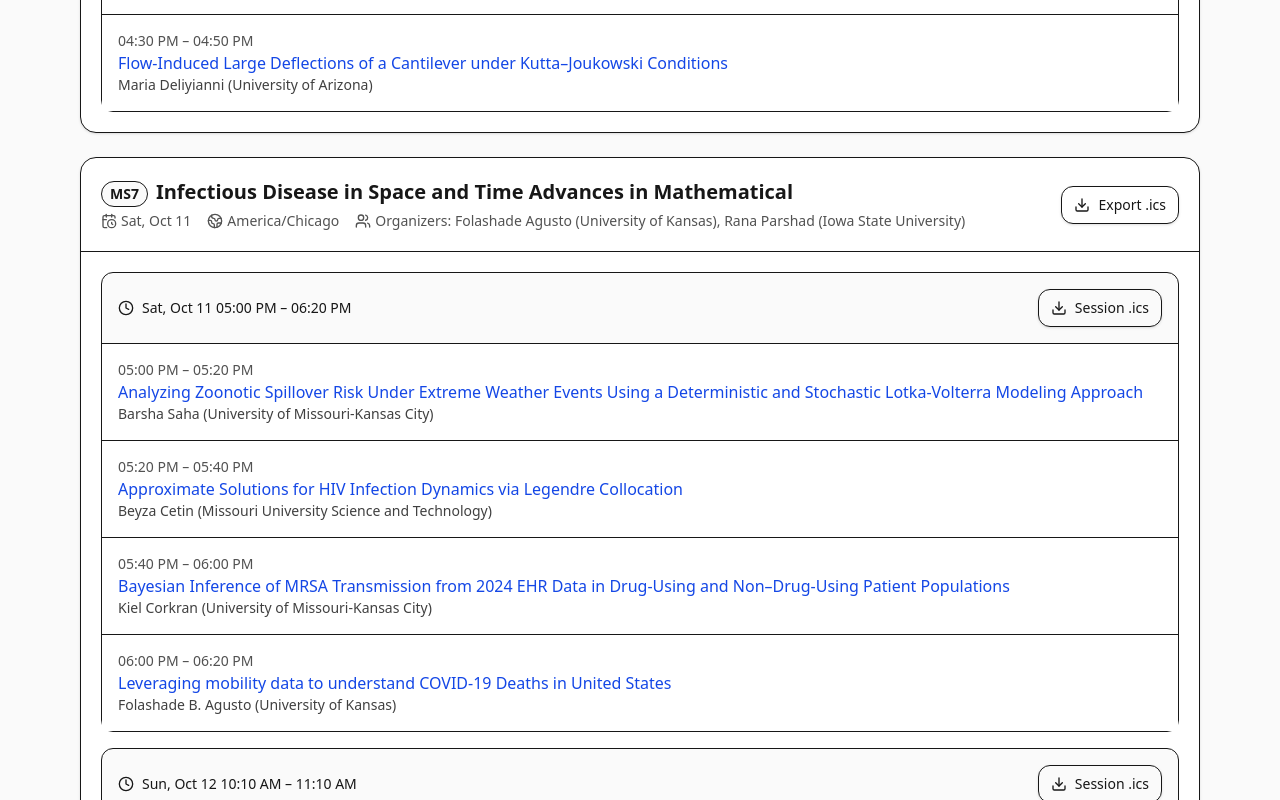
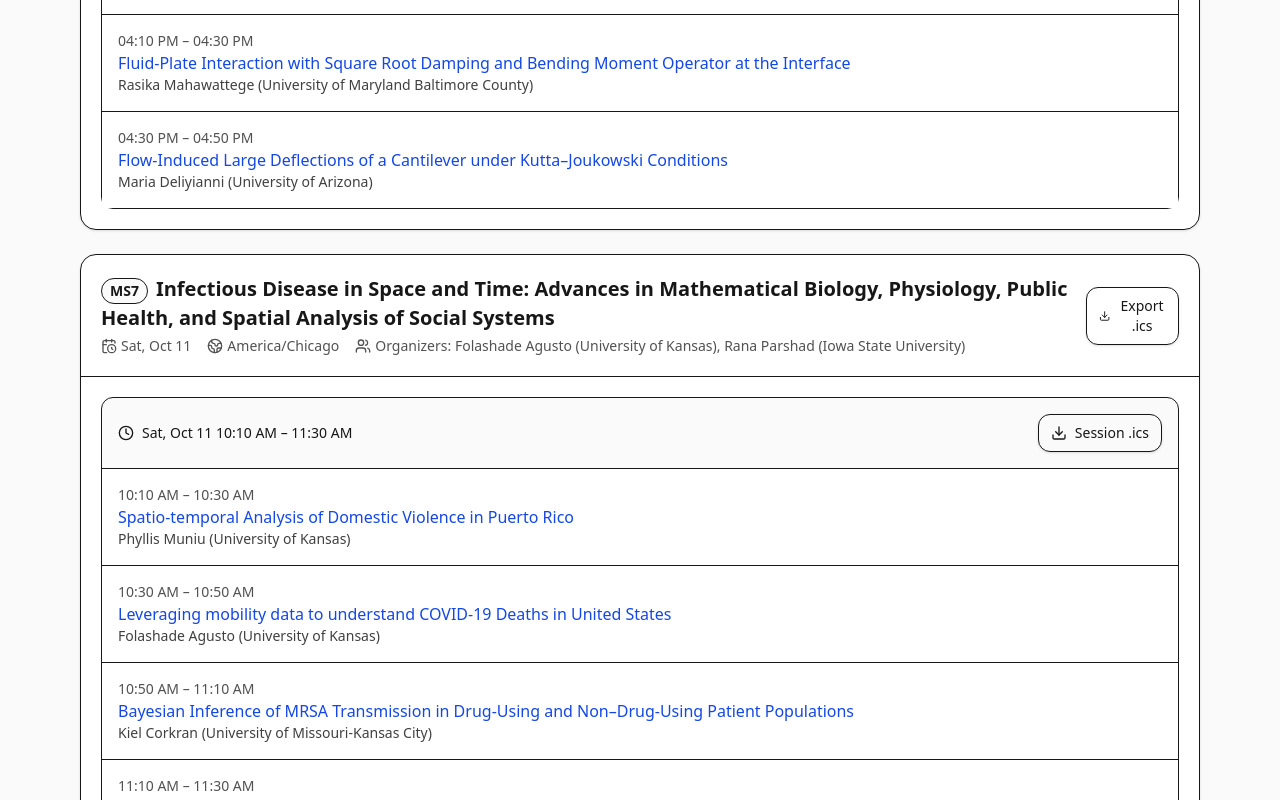
Before and after one commit to SIAM-UARK/UARK-SIAM-CSS-25, a React (Vite) app: page /#/ in a window 1280 px wide. Shown: the part 5892-6692 px from the top of the page. Built offline with nearby package versions, Linux system fonts and the light colour scheme.

Commit message:
update according to email notes

```diff
--- a/src/data/abstract/07_infectious-disease-in-space-and-time-advances-in-mathematical.json
+++ b/src/data/abstract/07_infectious-disease-in-space-and-time-advances-in-mathematical-biology.json
@@ -1,5 +1,5 @@
 {
-  "minisymposium_title": "Infectious Disease in Space and Time Advances in Mathematical",
+  "minisymposium_title": "Infectious Disease in Space and Time: Advances in Mathematical Biology, Physiology, Public Health, and Spatial Analysis of Social Systems",
   "talks": [
     {
       "title": "Analyzing Zoonotic Spillover Risk Under Extreme Weather Events Using a Deterministic and Stochastic Lotka-Volterra Modeling Approach",
--- a/src/sessions.js
+++ b/src/sessions.js
@@ -264,25 +264,35 @@ export default [
             "affiliation": "Pontifical Catholic University of Chile"
           }
         ]
-      }
-    ],
-    sessions: [
+      },
+      {
+        "title": "TBD",
+        "speakers": [
+          {
+            "name": "Joanna Held",
+            "affiliation": "TBD"
+          }
+        ]
+      }
+    ],
+    sessions: [
+      {
+        start: "2025-10-11T10:10:00-05:00",
+        end: "2025-10-11T11:30:00-05:00",
+        talks: [
+          { title: "Parameter-robust operator preconditioning for condensed hybridized systems", start: "2025-10-11T10:10:00-05:00", end: "2025-10-11T10:30:00-05:00", speakers: [{ name: "Jeonghun J. Lee", affiliation: "Baylor University" }] },
+          { title: "Data assimilation and uncertainty quantification in molecular dynamics", start: "2025-10-11T10:30:00-05:00", end: "2025-10-11T10:50:00-05:00", speakers: [{ name: "Anastasios Matzavinos", affiliation: "Pontifical Catholic University of Chile" }] },
+          { title: "Social Media Mobs as Epidemics: A Mathematical Approach to Narrative Spread", start: "2025-10-11T10:50:00-05:00", end: "2025-10-11T11:10:00-05:00", speakers: [{ name: "Ahmed Al-Taweel", affiliation: "Georgia Southern University" }] },
+          { title: "Averaging in a Certain Almost Hamiltonian System with Singularities", start: "2025-10-11T11:10:00-05:00", end: "2025-10-11T11:30:00-05:00", speakers: [{ name: "Alex Grigo", affiliation: "University of Oklahoma" }] }
+        ]
+      },
       {
         start: "2025-10-11T15:30:00-05:00",
-        end: "2025-10-11T16:30:00-05:00",
+        end: "2025-10-11T16:50:00-05:00",
         talks: [
           { title: "Mathematical model of how the  immune system fights  a viral infection", start: "2025-10-11T15:30:00-05:00", end: "2025-10-11T15:50:00-05:00", speakers: [{ name: "Benito Chen-Charpentier", affiliation: "University of Texas at Arlington" }] },
-          { title: "Social Media Mobs as Epidemics: A Mathematical Approach to Narrative Spread", start: "2025-10-11T15:50:00-05:00", end: "2025-10-11T16:10:00-05:00", speakers: [{ name: "Ahmed Al-Taweel", affiliation: "Georgia Southern University" }] },
-          { title: "Numerical studies to the Chaplygin gas equation", start: "2025-10-11T16:10:00-05:00", end: "2025-10-11T16:30:00-05:00", speakers: [{ name: "Ying Wang", affiliation: "University of Oklahoma" }] },
-          { title: "Parameter-robust operator preconditioning for condensed hybridized systems", start: "2025-10-11T16:30:00-05:00", end: "2025-10-11T16:50:00-05:00", speakers: [{ name: "Jeonghun J. Lee", affiliation: "Baylor University" }] }
-        ]
-      },
-      {
-        start: "2025-10-11T17:00:00-05:00",
-        end: "2025-10-11T18:00:00-05:00",
-        talks: [
-          { title: "Averaging in a Certain Almost Hamiltonian System with Singularities", start: "2025-10-11T17:00:00-05:00", end: "2025-10-11T17:20:00-05:00", speakers: [{ name: "Alex Grigo", affiliation: "University of Oklahoma" }] },
-          { title: "Data assimilation and uncertainty quantification in molecular dynamics", start: "2025-10-11T17:20:00-05:00", end: "2025-10-11T17:40:00-05:00", speakers: [{ name: "Anastasios Matzavinos", affiliation: "Pontifical Catholic University of Chile" }] }
+          { title: "Numerical studies to the Chaplygin gas equation", start: "2025-10-11T15:50:00-05:00", end: "2025-10-11T16:10:00-05:00", speakers: [{ name: "Ying Wang", affiliation: "University of Oklahoma" }] },
+          { title: "TBD", start: "2025-10-11T16:10:00-05:00", end: "2025-10-11T16:30:00-05:00", speakers: [{ name: "Joanna Held", affiliation: "TBD" }] }
         ]
       }
     ]
@@ -393,7 +403,7 @@ export default [
     ]
   },
   {
-    "minisymposium_title": "Infectious Disease in Space and Time Advances in Mathematical",
+    "minisymposium_title": "Infectious Disease in Space and Time: Advances in Mathematical Biology, Physiology, Public Health, and Spatial Analysis of Social Systems",
     "organizers": [
       { "name": "Folashade Agusto", "affiliation": "University of Kansas"},
       { "name": "Rana Parshad", "affiliation": "Iowa State University"}
@@ -403,6 +413,33 @@ export default [
     timezone: "America/Chicago",
     "talks": [
       {
+        "title": "Spatio-temporal Analysis of Domestic Violence in Puerto Rico",
+        "speakers": [
+          {
+            "name": "Phyllis Muniu",
+            "affiliation": "University of Kansas"
+          }
+        ]
+      },
+      {
+        "title": "Leveraging mobility data to understand COVID-19 Deaths in United States",
+        "speakers": [
+          {
+            "name": "Folashade Agusto",
+            "affiliation": "University of Kansas"
+          }
+        ]
+      },
+      {
+        "title": "Bayesian Inference of MRSA Transmission in Drug-Using and Non–Drug-Using Patient Populations",
+        "speakers": [
+          {
+            "name": "Kiel Corkran",
+            "affiliation": "University of Missouri-Kansas City"
+          }
+        ]
+      },
+      {
         "title": "Analyzing Zoonotic Spillover Risk Under Extreme Weather Events Using a Deterministic and Stochastic Lotka-Volterra Modeling Approach",
         "speakers": [
           {
@@ -412,68 +449,87 @@ export default [
         ]
       },
       {
-        "title": "Approximate Solutions for HIV Infection Dynamics via Legendre Collocation",
+        "title": "Higher Codimension Bogdanov-Takens Bifurcation in Predator-Prey Systems with Additional Food Supplementation and Predator Competition",
+        "speakers": [
+          {
+            "name": "Kanishka Goyal",
+            "affiliation": "Iowa State University"
+          }
+        ]
+      },
+      {
+        "title": "An eco-epidemiological model with prey taxis and \"slow\" diffusion",
+        "speakers": [
+          {
+            "name": "Rana Parshad",
+            "affiliation": "Iowa State University"
+          }
+        ]
+      },
+      {
+        "title": "Dual Control of Lyme Disease and Emerald Ash Borer Under Climatic Forcing: A Hybrid ODE–PDE Model with Lévy Noise",
+        "speakers": [
+          {
+            "name": "Bani Yaghoub",
+            "affiliation": "University of Missouri-Kansas City"
+          }
+        ]
+      },
+      {
+        "title": "Spatial Pattern-Formation in Social-Ecological Systems",
+        "speakers": [
+          {
+            "name": "Daniel Cooney",
+            "affiliation": "University of Illinois Urbana-Champaign"
+          }
+        ]
+      },
+      {
+        "title": "Complex Structure in the Endemic Equilibrium Set of an  SIS Epidemic Patch Model with the Mass-Action Infection Mechanism",
+        "speakers": [
+          {
+            "name": "Rachidi Salako",
+            "affiliation": "University of Nevada, Las Vegas"
+          }
+        ]
+      },
+      {
+        "title": "TBD",
         "speakers": [
           {
             "name": "Beyza Cetin",
-            "affiliation": "Missouri University Science and Technology"
-          }
-        ]
-      },
-      {
-        "title": "Bayesian Inference of MRSA Transmission from 2024 EHR Data in Drug-Using and Non–Drug-Using Patient Populations",
-        "speakers": [
-          {
-            "name": "Kiel Corkran",
-            "affiliation": "University of Missouri-Kansas City"
-          }
-        ]
-      },
-      {
-        "title": "Leveraging mobility data to understand COVID-19 Deaths in United States",
-        "speakers": [
-          {
-            "name": "Folashade B. Agusto",
-            "affiliation": "University of Kansas"
-          }
-        ]
-      },
-      {
-        "title": "Spatio-temporal Analysis of Domestic Violence in Puerto Rico",
-        "speakers": [
-          {
-            "name": "Phylis Njeri Muniu",
-            "affiliation": "University of Kansas"
-          }
-        ]
-      },
-      {
-        "title": "Complex Structure in the Endemic Equilibrium Set of an  SIS Epidemic Patch Model with the Mass-Action Infection Mechanism",
-        "speakers": [
-          {
-            "name": "Rachidi B. Salako",
-            "affiliation": "University of Nevada Las Vegas"
-          }
-        ]
-      }
-    ],
-    sessions: [
+            "affiliation": "Missouri University of Science and Technology"
+          }
+        ]
+      }
+    ],
+    sessions: [
+      {
+        start: "2025-10-11T10:10:00-05:00",
+        end: "2025-10-11T11:30:00-05:00",
+        talks: [
+          { title: "Spatio-temporal Analysis of Domestic Violence in Puerto Rico", start: "2025-10-11T10:10:00-05:00", end: "2025-10-11T10:30:00-05:00", speakers: [{ name: "Phyllis Muniu", affiliation: "University of Kansas" }] },
+          { title: "Leveraging mobility data to understand COVID-19 Deaths in United States", start: "2025-10-11T10:30:00-05:00", end: "2025-10-11T10:50:00-05:00", speakers: [{ name: "Folashade Agusto", affiliation: "University of Kansas" }] },
+          { title: "Bayesian Inference of MRSA Transmission in Drug-Using and Non–Drug-Using Patient Populations", start: "2025-10-11T10:50:00-05:00", end: "2025-10-11T11:10:00-05:00", speakers: [{ name: "Kiel Corkran", affiliation: "University of Missouri-Kansas City" }] },
+          { title: "Analyzing Zoonotic Spillover Risk Under Extreme Weather Events Using a Deterministic and Stochastic Lotka-Volterra Modeling Approach", start: "2025-10-11T11:10:00-05:00", end: "2025-10-11T11:30:00-05:00", speakers: [{ name: "Barsha Saha", affiliation: "University of Missouri-Kansas City" }] }
+        ]
+      },
+      {
+        start: "2025-10-11T15:30:00-05:00",
+        end: "2025-10-11T16:50:00-05:00",
+        talks: [
+          { title: "Higher Codimension Bogdanov-Takens Bifurcation in Predator-Prey Systems with Additional Food Supplementation and Predator Competition", start: "2025-10-11T15:30:00-05:00", end: "2025-10-11T15:50:00-05:00", speakers: [{ name: "Kanishka Goyal", affiliation: "Iowa State University" }] },
+          { title: "An eco-epidemiological model with prey taxis and \"slow\" diffusion", start: "2025-10-11T15:50:00-05:00", end: "2025-10-11T16:10:00-05:00", speakers: [{ name: "Rana Parshad", affiliation: "Iowa State University" }] },
+          { title: "Dual Control of Lyme Disease and Emerald Ash Borer Under Climatic Forcing: A Hybrid ODE–PDE Model with Lévy Noise", start: "2025-10-11T16:10:00-05:00", end: "2025-10-11T16:30:00-05:00", speakers: [{ name: "Bani Yaghoub", affiliation: "University of Missouri-Kansas City" }] },
+          { title: "Spatial Pattern-Formation in Social-Ecological Systems", start: "2025-10-11T16:30:00-05:00", end: "2025-10-11T16:50:00-05:00", speakers: [{ name: "Daniel Cooney", affiliation: "University of Illinois Urbana-Champaign" }] }
+        ]
+      },
       {
         start: "2025-10-11T17:00:00-05:00",
-        end: "2025-10-11T18:00:00-05:00",
-        talks: [
-          { title: "Analyzing Zoonotic Spillover Risk Under Extreme Weather Events Using a Deterministic and Stochastic Lotka-Volterra Modeling Approach", start: "2025-10-11T17:00:00-05:00", end: "2025-10-11T17:20:00-05:00", speakers: [{ name: "Barsha Saha", affiliation: "University of Missouri-Kansas City" }] },
-          { title: "Approximate Solutions for HIV Infection Dynamics via Legendre Collocation", start: "2025-10-11T17:20:00-05:00", end: "2025-10-11T17:40:00-05:00", speakers: [{ name: "Beyza Cetin", affiliation: "Missouri University Science and Technology" }] },
-          { title: "Bayesian Inference of MRSA Transmission from 2024 EHR Data in Drug-Using and Non–Drug-Using Patient Populations", start: "2025-10-11T17:40:00-05:00", end: "2025-10-11T18:00:00-05:00", speakers: [{ name: "Kiel Corkran", affiliation: "University of Missouri-Kansas City" }] },
-          { title: "Leveraging mobility data to understand COVID-19 Deaths in United States", start: "2025-10-11T18:00:00-05:00", end: "2025-10-11T18:20:00-05:00", speakers: [{ name: "Folashade B. Agusto", affiliation: "University of Kansas" }] }
-        ]
-      },
-      {
-        start: "2025-10-12T10:10:00-05:00",
-        end: "2025-10-12T11:10:00-05:00",
-        talks: [
-          { title: "Spatio-temporal Analysis of Domestic Violence in Puerto Rico", start: "2025-10-12T10:10:00-05:00", end: "2025-10-12T10:30:00-05:00", speakers: [{ name: "Phylis Njeri Muniu", affiliation: "University of Kansas" }] },
-          { title: "Complex Structure in the Endemic Equilibrium Set of an  SIS Epidemic Patch Model with the Mass-Action Infection Mechanism", start: "2025-10-12T10:30:00-05:00", end: "2025-10-12T10:50:00-05:00", speakers: [{ name: "Rachidi B. Salako", affiliation: "University of Nevada Las Vegas" }] }
+        end: "2025-10-11T18:20:00-05:00",
+        talks: [
+          { title: "Complex Structure in the Endemic Equilibrium Set of an  SIS Epidemic Patch Model with the Mass-Action Infection Mechanism", start: "2025-10-11T17:00:00-05:00", end: "2025-10-11T17:20:00-05:00", speakers: [{ name: "Rachidi Salako", affiliation: "University of Nevada, Las Vegas" }] },
+          { title: "TBD", start: "2025-10-11T17:20:00-05:00", end: "2025-10-11T17:40:00-05:00", speakers: [{ name: "Beyza Cetin", affiliation: "Missouri University of Science and Technology" }] }
         ]
       }
     ]
@@ -1175,22 +1231,22 @@ export default [
     sessions: [
       {
         start: "2025-10-11T10:10:00-05:00",
-        end: "2025-10-11T11:10:00-05:00",
-        talks: [
-          { title: "Structure-preserving discretization of the Poisson-Nernst-Planck Equations via the Onsager principle", start: "2025-10-11T10:10:00-05:00", end: "2025-10-11T10:30:00-05:00", speakers: [{ name: "Qianyi Li", affiliation: "Iowa State University" }] },
-          { title: "Learning Generalized Diffusions using an Energetic Variational Approach", start: "2025-10-11T10:30:00-05:00", end: "2025-10-11T10:50:00-05:00", speakers: [{ name: "Xiaofan Li", affiliation: "Illinois Institute of Technology" }] },
-          { title: "Uniformly Accurate High-Frequency Asymptotic Approximations for Helmholtz and Fractional Helmholtz Equations with Fox H-Functions", start: "2025-10-11T10:50:00-05:00", end: "2025-10-11T11:10:00-05:00", speakers: [{ name: "Songting Luo", affiliation: "Iowa State University" }] },
-          { title: "Abstract Spectral Approximation Theories and Finite Element Methods for PDE Eigenvalue Problems", start: "2025-10-11T11:10:00-05:00", end: "2025-10-11T11:30:00-05:00", speakers: [{ name: "Jiguang Sun", affiliation: "Michigan Technological University" }] }
+        end: "2025-10-11T11:30:00-05:00",
+        talks: [
+          { title: "A unifying equidistribution–alignment-based moving mesh method for curves, surfaces, and domains", start: "2025-10-11T10:10:00-05:00", end: "2025-10-11T10:30:00-05:00", speakers: [{ name: "Weizhang Huang", affiliation: "University of Kansas" }] },
+          { title: "Abstract Spectral Approximation Theories and Finite Element Methods for PDE Eigenvalue Problems", start: "2025-10-11T10:30:00-05:00", end: "2025-10-11T10:50:00-05:00", speakers: [{ name: "Jiguang Sun", affiliation: "Michigan Technological University" }] },
+          { title: "Finding Cheeger cuts via 1-Laplacian of graphs", start: "2025-10-11T10:50:00-05:00", end: "2025-10-11T11:10:00-05:00", speakers: [{ name: "Wei Zhu", affiliation: "University of Alabama" }] },
+          { title: "Efficient high-order methods for wave propagation.", start: "2025-10-11T11:10:00-05:00", end: "2025-10-11T11:30:00-05:00", speakers: [{ name: "Ian Morgan", affiliation: "Iowa State University" }] }
         ]
       },
       {
         start: "2025-10-11T15:30:00-05:00",
-        end: "2025-10-11T16:30:00-05:00",
-        talks: [
-          { title: "A unifying equidistribution–alignment-based moving mesh method for curves, surfaces, and domains", start: "2025-10-11T15:30:00-05:00", end: "2025-10-11T15:50:00-05:00", speakers: [{ name: "Weizhang Huang", affiliation: "Department of Mathematics, University of Kansas" }] },
+        end: "2025-10-11T16:50:00-05:00",
+        talks: [
+          { title: "Learning Generalized Diffusions using an Energetic Variational Approach", start: "2025-10-11T15:30:00-05:00", end: "2025-10-11T15:50:00-05:00", speakers: [{ name: "Xiaofan Li", affiliation: "Illinois Institute of Technology" }] },
           { title: "Characterization of nonlinear objects in a waveguide using boundary scattering data", start: "2025-10-11T15:50:00-05:00", end: "2025-10-11T16:10:00-05:00", speakers: [{ name: "Dinh-Liem Nguyen", affiliation: "Kansas State University" }] },
-          { title: "Finding Cheeger cuts via 1-Laplacian of graphs", start: "2025-10-11T16:10:00-05:00", end: "2025-10-11T16:30:00-05:00", speakers: [{ name: "Wei Zhu", affiliation: "University of Alabama" }] },
-          { title: "Efficient high-order methods for wave propagation.", start: "2025-10-11T16:30:00-05:00", end: "2025-10-11T16:50:00-05:00", speakers: [{ name: "Ian T. Morgan", affiliation: "Iowa State University" }] }
+          { title: "Structure-preserving discretization of the Poisson-Nernst-Planck Equations via the Onsager principle", start: "2025-10-11T16:10:00-05:00", end: "2025-10-11T16:30:00-05:00", speakers: [{ name: "Qianyi Li", affiliation: "Iowa State University" }] },
+          { title: "Uniformly Accurate High-Frequency Asymptotic Approximations for Helmholtz and Fractional Helmholtz Equations with Fox H-Functions", start: "2025-10-11T16:30:00-05:00", end: "2025-10-11T16:50:00-05:00", speakers: [{ name: "Songting Luo", affiliation: "Iowa State University" }] }
         ]
       }
     ]
@@ -1294,8 +1350,8 @@ export default [
         end: "2025-10-11T16:30:00-05:00",
         talks: [
           { title: "High-Order Micro-Macro Decomposition Schemes for Kinetic Plasma Models", start: "2025-10-11T15:30:00-05:00", end: "2025-10-11T15:50:00-05:00", speakers: [{ name: "James Rossmanith", affiliation: "Iowa State University" }] },
-          { title: "Continuous data assimilation by non-interpolant observables", start: "2025-10-11T15:50:00-05:00", end: "2025-10-11T16:10:00-05:00", speakers: [{ name: "Vladimir Yushutin", affiliation: "University of Tennessee, Knoxville" }] },
-          { title: "A Dynamic Flux-Based Surrogate Approach to Interface Couplings Involving Full-Order Models and DMD-Based Surrogates", start: "2025-10-11T16:10:00-05:00", end: "2025-10-11T16:30:00-05:00", speakers: [{ name: "Edward Huynh", affiliation: "The University of Texas at Austin" }] },
+          { title: "Accelerating eigensolvers in variational form", start: "2025-10-11T15:50:00-05:00", end: "2025-10-11T16:10:00-05:00", speakers: [{ name: "Sara Pollock", affiliation: "University of Florida" }] },
+          { title: "Continuous data assimilation by non-interpolant observables", start: "2025-10-11T16:10:00-05:00", end: "2025-10-11T16:30:00-05:00", speakers: [{ name: "Vladimir Yushutin", affiliation: "University of Tennessee, Knoxville" }] },
           { title: "An Inverse Problem of Plasma Charging with Applications to Lunar Exploration", start: "2025-10-11T16:30:00-05:00", end: "2025-10-11T16:50:00-05:00", speakers: [{ name: "Frank D. Han", affiliation: "Missouri University of Science and Technology" }] }
         ]
       },
@@ -1303,10 +1359,10 @@ export default [
         start: "2025-10-11T17:00:00-05:00",
         end: "2025-10-11T18:00:00-05:00",
         talks: [
-          { title: "A second-order accurate, positivity-preserving numerical scheme for the Poisson–Nernst–Planck–Navier–Stokes system", start: "2025-10-11T17:00:00-05:00", end: "2025-10-11T17:20:00-05:00", speakers: [{ name: "Yuzhe Qin", affiliation: "University of British Columbia" }] },
-          { title: "Semi-Lagrangian Discontinuous Galerkin Methods for Multiscale Vlasov-Poisson Systems", start: "2025-10-11T17:20:00-05:00", end: "2025-10-11T17:40:00-05:00", speakers: [{ name: "Dauda Gambo", affiliation: "Iowa State University" }] },
-          { title: "Error Analysis of An Upwind Weak Galerkin Finite Element Method for Time-Dependent Hyperbolic Problems", start: "2025-10-11T17:40:00-05:00", end: "2025-10-11T18:00:00-05:00", speakers: [{ name: "Saqib Hussain", affiliation: "Texas A&M International University" }] },
-          { title: "Accelerating eigensolvers in variational form", start: "2025-10-11T18:00:00-05:00", end: "2025-10-11T18:20:00-05:00", speakers: [{ name: "Sara Pollock", affiliation: "University of Florida" }] }
+          { title: "Parameter-robust operator preconditioning for condensed hybridized systems", start: "2025-10-11T17:00:00-05:00", end: "2025-10-11T17:20:00-05:00", speakers: [{ name: "Jeonghun J. Lee", affiliation: "Baylor University" }] },
+          { title: "Error Analysis of An Upwind Weak Galerkin Finite Element Method for Time-Dependent Hyperbolic Problems", start: "2025-10-11T17:20:00-05:00", end: "2025-10-11T17:40:00-05:00", speakers: [{ name: "Saqib Hussain", affiliation: "Texas A&M International University" }] },
+          { title: "Semi-Lagrangian Discontinuous Galerkin Methods for Multiscale Vlasov-Poisson Systems", start: "2025-10-11T17:40:00-05:00", end: "2025-10-11T18:00:00-05:00", speakers: [{ name: "Dauda Gambo", affiliation: "Iowa State University" }] },
+          { title: "A Dynamic Flux-Based Surrogate Approach to Interface Couplings Involving Full-Order Models and DMD-Based Surrogates", start: "2025-10-11T18:00:00-05:00", end: "2025-10-11T18:20:00-05:00", speakers: [{ name: "Edward Huynh", affiliation: "The University of Texas at Austin" }] }
         ]
       }
     ]
```
